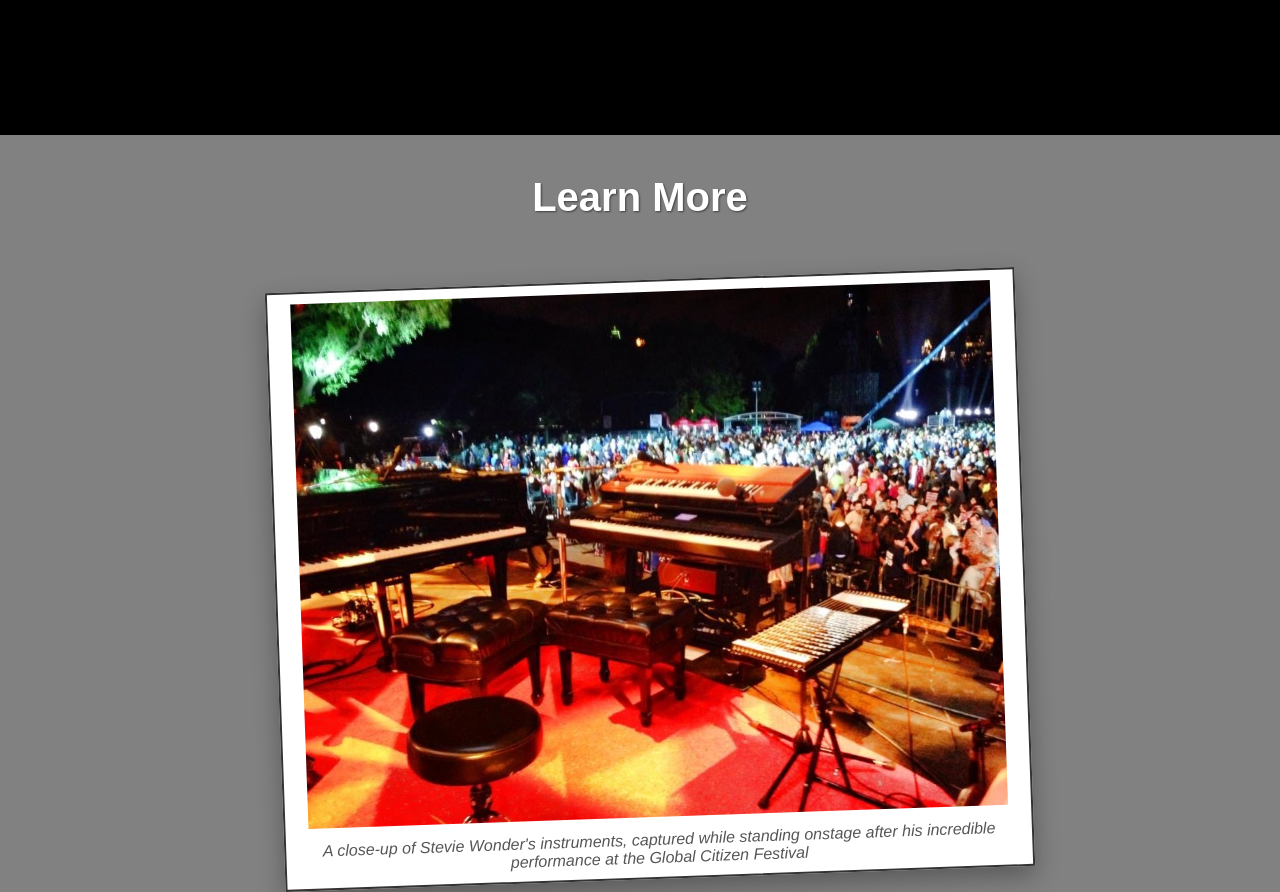
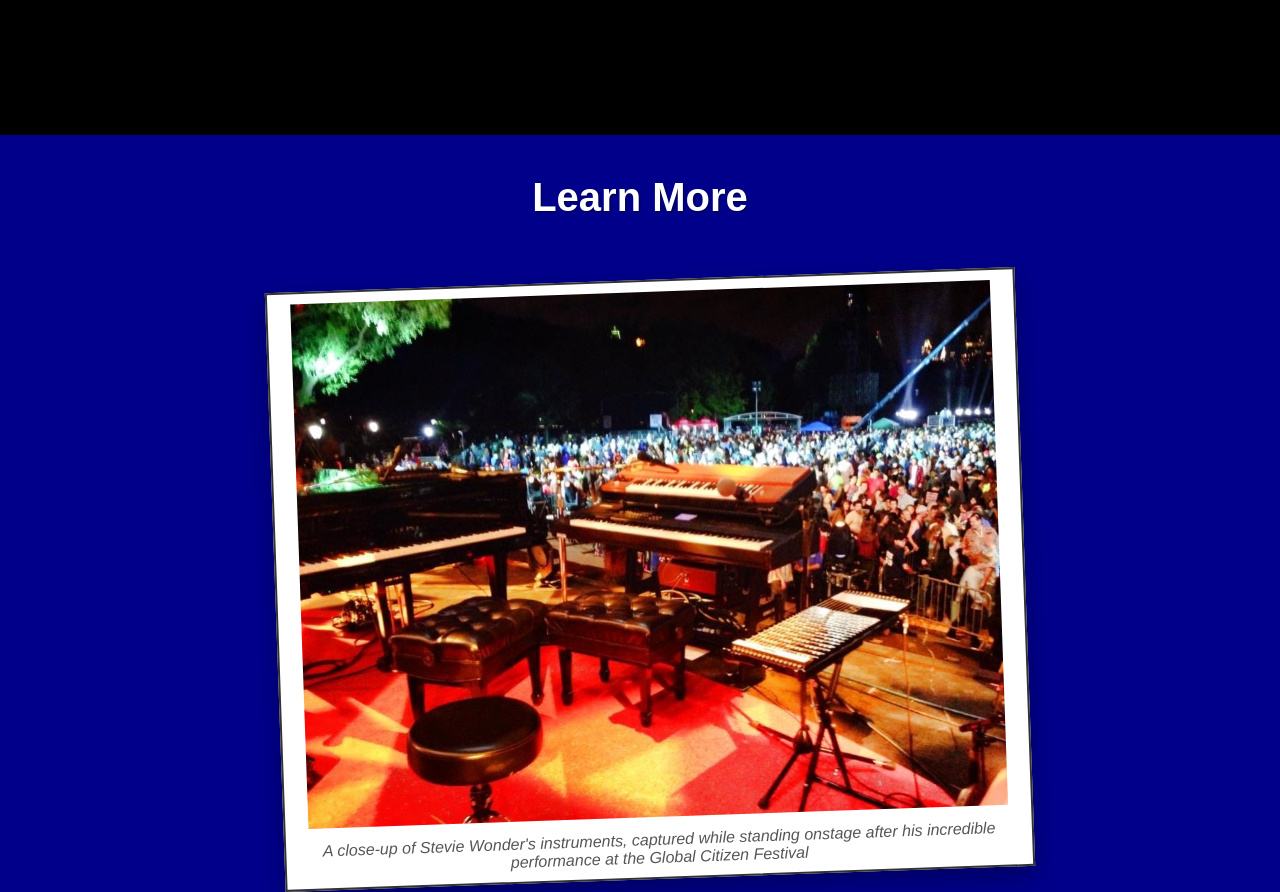
Before and after one commit to JoyceKuode/project-accessibility, a plain HTML site: page code/index.html in a window 1280 px wide. Shown: the part 6820-7712 px from the top of the page. Drawn offline with Linux system fonts and the light colour scheme; a web font is replaced by a local one.

Commit message:
Change background color in a section for higher contrast

```diff
--- a/code/index.html
+++ b/code/index.html
@@ -195,7 +195,7 @@
     </article>
 
     <!-- Learn More (Links) -->
-    <section id="links" class="fade-in-section section-5">
+    <section id="links" class="fade-in-section section-4">
       <h1>Learn More</h1>
       <figure class="polaroid">
         <img src="./assets/global-citizen-festival.jpg" alt="Stevie Wonder's stage instruments">
--- a/code/styles.css
+++ b/code/styles.css
@@ -221,11 +221,6 @@ figcaption {
 /* Section 4 Background: Royal Blue */
 .section-4 {
   background-color: #00008b;
-}
-
-/* Section 5 Background: Gray */
-.section-5 {
-  background-color: #818181;
 }
 
 /* ========================================= */
```
